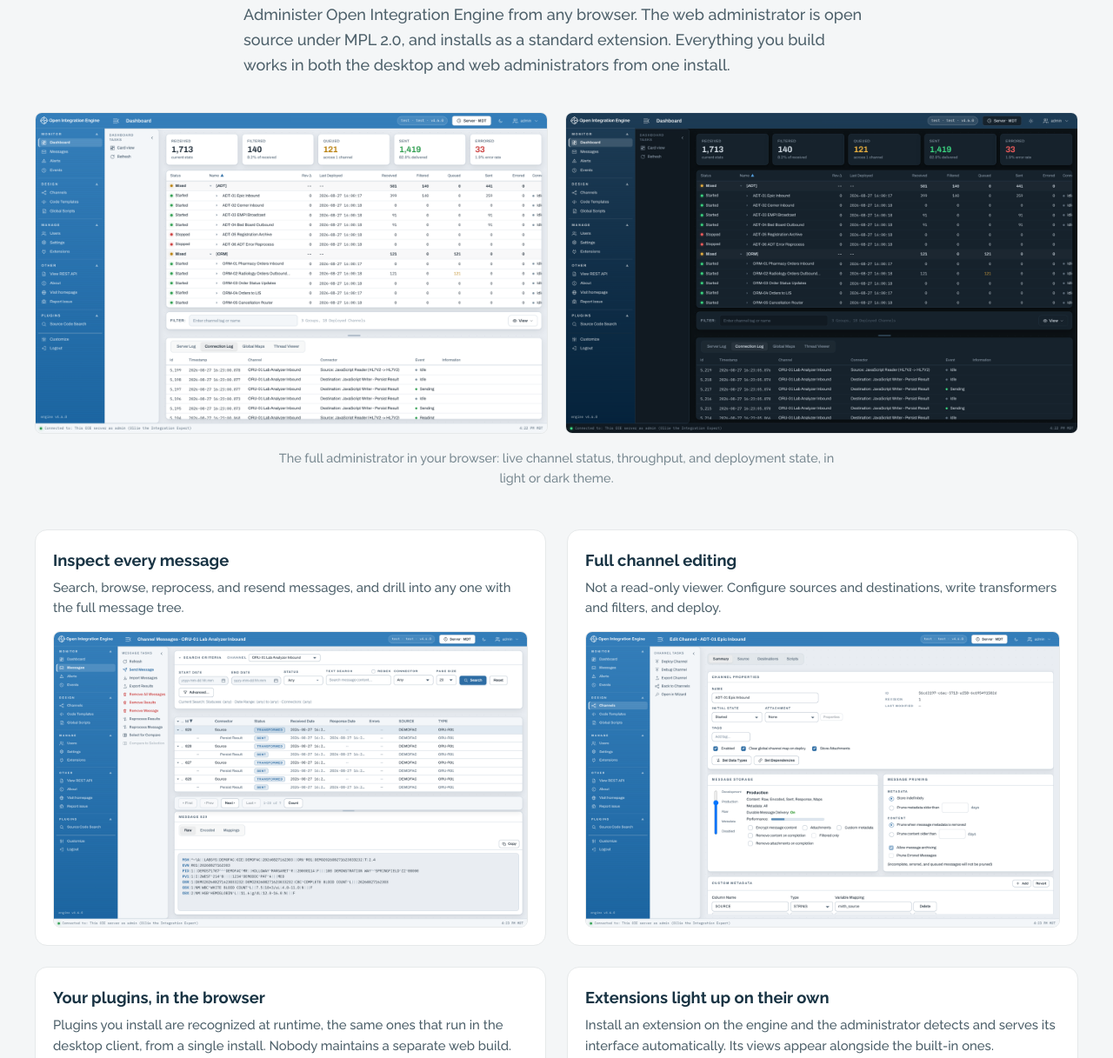
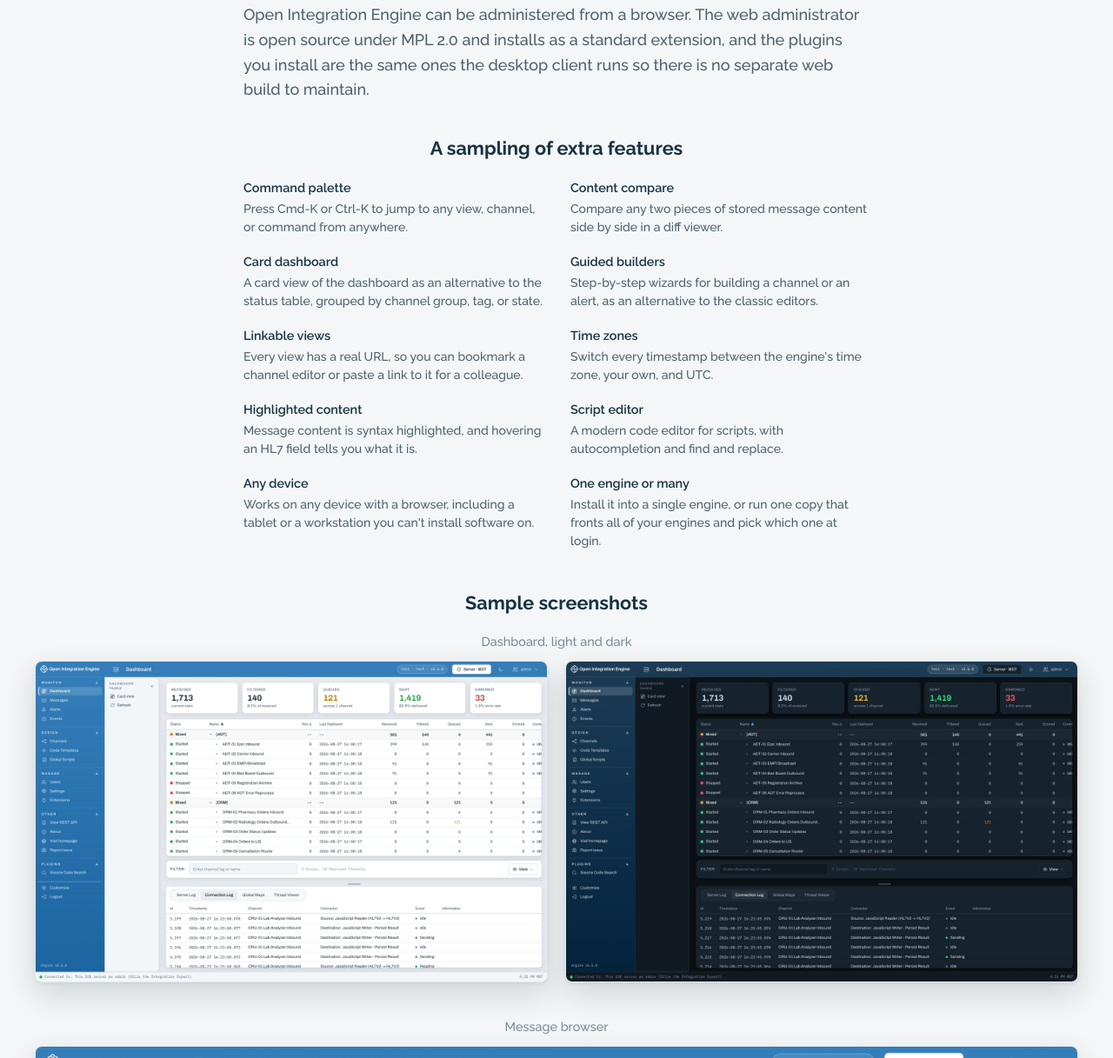
Before and after one commit to pacmano1/oie.org, an Astro site: page /web-administrator in a window 1280 px wide. Shown: the part 308-1525 px from the top of the page at 87% size. Built offline with nearby package versions, Linux system fonts and the light colour scheme; Astro itself is replaced by a stand-in of ours.

Commit message:
Rewrite the web administrator page as a screenshot gallery (#21)

```diff
--- a/src/pages/web-administrator.astro
+++ b/src/pages/web-administrator.astro
@@ -3,35 +3,27 @@
 import PageHero from '../components/PageHero.astro';
 import Icon from '../components/Icon.astro';
 
-type Feature = { title: string; body: string; img: string; alt: string };
+type Shot = { img: string; caption: string; alt: string };
 
-const features: Feature[] = [
+const shots: Shot[] = [
   {
-    title: 'Inspect every message',
-    body:
-      'Search, browse, reprocess, and resend messages, and drill into any one with the full message tree.',
     img: '/images/webadmin/03-message-tree.png',
+    caption: 'Message browser',
     alt: 'Message browser with the message tree',
   },
   {
-    title: 'Full channel editing',
-    body:
-      'Not a read-only viewer. Configure sources and destinations, write transformers and filters, and deploy.',
     img: '/images/webadmin/04-channel-editor.png',
+    caption: 'Channel editor',
     alt: 'Channel editor in the web administrator',
   },
   {
-    title: 'Your plugins, in the browser',
-    body:
-      'Plugins you install are recognized at runtime, the same ones that run in the desktop client, from a single install. Nobody maintains a separate web build.',
     img: '/images/webadmin/05-source-code-search.png',
+    caption: 'Source Code Search plugin',
     alt: 'Source Code Search plugin running in the web administrator',
   },
   {
-    title: 'Extensions light up on their own',
-    body:
-      'Install an extension on the engine and the administrator detects and serves its interface automatically. Its views appear alongside the built-in ones.',
     img: '/images/webadmin/06-extensions.png',
+    caption: 'Extensions',
     alt: 'Extensions page in the web administrator',
   },
 ];
@@ -48,36 +40,75 @@
       <summary>Why does a web interface get its own page?</summary>
       <div class="context__body">
         <p>
-          If you have never administered an engine in this family, here is what the job used to
-          take. This is our own client too, not a competitor's.
+          Mirth and its derivatives including Open Integration Engine have always required the use
+          of a java tool to administer the server and the process to run that tool was this:
         </p>
         <ol>
-          <li>Install an Administration Tool Launcher, not the administrator.</li>
-          <li>The launcher brings its own Java runtime. You may use yours instead, provided it has JavaFX.</li>
-          <li>The launcher downloads the administrator. Close to 90 MB of it.</li>
-          <li>The administrator opens. Log in to a user interface that is twenty years old.</li>
-          <li>Start doing the Administration.</li>
+          <li>Install an Administration Tool Launcher which is not the administrator.</li>
+          <li>The launcher brings its own Java runtime or you can use yours if yours has JavaFX.</li>
+          <li>The launcher downloads the administrator which is close to 90 MB.</li>
+          <li>The administrator opens and you log in.</li>
         </ol>
-        <p class="context__now">Now:</p>
-        <ol>
-          <li>Open a browser and log in.</li>
-          <li>Start doing the Administration.</li>
-        </ol>
-        <p>
-          The web administrator is served by the engine itself, on the same port and behind the same
-          credentials. The desktop Administrator still works against the same engine, so nothing has
-          to move at once.
-        </p>
+        <p class="context__now">With the web administrator, you open a browser and log in.</p>
       </div>
     </details>
 
     <p class="page-lead">
-      Administer Open Integration Engine from any browser. The web administrator is open source
-      under MPL 2.0, and installs as a standard extension. Everything you build works in both the
-      desktop and web administrators from one install.
+      Open Integration Engine can be administered from a browser. The web administrator is open
+      source under MPL 2.0 and installs as a standard extension, and the plugins you install are
+      the same ones the desktop client runs so there is no separate web build to maintain.
     </p>
 
+    <section class="more">
+      <h2 class="section-title">A sampling of extra features</h2>
+      <dl class="more__grid">
+        <div>
+          <dt>Command palette</dt>
+          <dd>Press Cmd-K or Ctrl-K to jump to any view, channel, or command from anywhere.</dd>
+        </div>
+        <div>
+          <dt>Content compare</dt>
+          <dd>Compare any two pieces of stored message content side by side in a diff viewer.</dd>
+        </div>
+        <div>
+          <dt>Card dashboard</dt>
+          <dd>A card view of the dashboard as an alternative to the status table, grouped by channel group, tag, or state.</dd>
+        </div>
+        <div>
+          <dt>Guided builders</dt>
+          <dd>Step-by-step wizards for building a channel or an alert, as an alternative to the classic editors.</dd>
+        </div>
+        <div>
+          <dt>Linkable views</dt>
+          <dd>Every view has a real URL, so you can bookmark a channel editor or paste a link to it for a colleague.</dd>
+        </div>
+        <div>
+          <dt>Time zones</dt>
+          <dd>Switch every timestamp between the engine's time zone, your own, and UTC.</dd>
+        </div>
+        <div>
+          <dt>Highlighted content</dt>
+          <dd>Message content is syntax highlighted, and hovering an HL7 field tells you what it is.</dd>
+        </div>
+        <div>
+          <dt>Script editor</dt>
+          <dd>A modern code editor for scripts, with autocompletion and find and replace.</dd>
+        </div>
+        <div>
+          <dt>Any device</dt>
+          <dd>Works on any device with a browser, including a tablet or a workstation you can't install software on.</dd>
+        </div>
+        <div>
+          <dt>One engine or many</dt>
+          <dd>Install it into a single engine, or run one copy that fronts all of your engines and pick which one at login.</dd>
+        </div>
+      </dl>
+    </section>
+
+    <h2 class="section-title">Sample screenshots</h2>
+
     <section class="lead-shot">
+      <p class="lead-shot__caption">Dashboard, light and dark</p>
       <div class="lead-shot__pair">
         <figure class="screen">
           <img src="/images/webadmin/01-dashboard-light.png" alt="Web administrator dashboard, light theme" loading="lazy" />
@@ -86,27 +117,19 @@
           <img src="/images/webadmin/02-dashboard-dark.png" alt="Web administrator dashboard, dark theme" loading="lazy" />
         </figure>
       </div>
-      <p class="lead-shot__caption">
-        The full administrator in your browser: live channel status, throughput, and deployment
-        state, in light or dark theme.
-      </p>
     </section>
 
-    <ul class="feature-grid">
-      {features.map((f) => (
-        <li class="card card--hover card--lift feature-card">
-          <div class="feature-card__head">
-            <h3>{f.title}</h3>
-            <p>{f.body}</p>
+
+    <div class="gallery">
+      {shots.map((s) => (
+        <figure class="shot">
+          <figcaption>{s.caption}</figcaption>
+          <div class="screen">
+            <img src={s.img} alt={s.alt} loading="lazy" />
           </div>
-          <div class="feature-card__shot">
-            <div class="screen">
-              <img src={f.img} alt={f.alt} loading="lazy" />
-            </div>
-          </div>
-        </li>
+        </figure>
       ))}
-    </ul>
+    </div>
 
     <section class="extend">
       <h2>How do I add web capabilities to my new or existing plugin?</h2>
@@ -192,18 +215,11 @@
   .context li { margin: 0 0 0.4rem; }
   .context__now { font-weight: 600; margin-bottom: 0.75rem; }
 
-  .lead-shot { margin: 0 0 3rem; }
+  .lead-shot { margin: 0 0 2.5rem; }
   .lead-shot__pair {
     display: grid;
     grid-template-columns: 1fr 1fr;
     gap: 1.25rem;
-  }
-  .lead-shot__caption {
-    text-align: center;
-    color: var(--color-text-muted);
-    font-size: 0.9rem;
-    margin: 1rem auto 0;
-    max-width: 640px;
   }
 
   .screen {
@@ -213,33 +229,50 @@
     border: 1px solid var(--color-border);
     border-radius: 8px;
     overflow: hidden;
+    box-shadow: 0 2px 4px rgba(24, 51, 67, 0.06), 0 14px 34px rgba(24, 51, 67, 0.16);
   }
   .screen img { display: block; width: 100%; height: auto; }
 
-  .feature-grid {
-    list-style: none;
-    padding: 0;
+  .more { max-width: 720px; margin: 0 auto 3rem; }
+  .section-title { font-size: 1.35rem; margin: 0 0 1.25rem; text-align: center; }
+  .more p { color: var(--color-base); line-height: 1.6; margin: 0 0 1rem; }
+  .more__grid {
+    display: grid;
+    grid-template-columns: repeat(2, minmax(0, 1fr));
+    gap: 1.1rem 2rem;
     margin: 0;
-    display: grid;
-    grid-template-columns: repeat(2, 1fr);
-    gap: 1.5rem;
+  }
+  .more__grid dt {
+    font-weight: 600;
+    font-size: 0.9rem;
+    color: var(--color-headings);
+    margin: 0 0 0.15rem;
+  }
+  .more__grid dd {
+    margin: 0;
+    font-size: 0.875rem;
+    line-height: 1.5;
+    color: var(--color-base);
   }
 
-  .feature-card { overflow: hidden; display: flex; flex-direction: column; }
-  .feature-card__head { padding: 1.5rem 1.25rem 1rem; }
-  .feature-card__head h3 { font-size: 1.15rem; margin: 0 0 0.5rem; }
-  .feature-card__head p {
-    color: var(--color-base);
-    font-size: 0.93rem;
-    line-height: 1.55;
-    margin: 0;
+  .gallery {
+    display: flex;
+    flex-direction: column;
+    gap: 2.5rem;
   }
 
-  .feature-card__shot { margin-top: auto; padding: 0 1.25rem 1.25rem; }
-  .feature-card__shot .screen { aspect-ratio: 16 / 10; }
-  .feature-card__shot .screen img { height: 100%; object-fit: cover; object-position: top center; }
+  .shot { margin: 0; }
 
-  .extend { max-width: 720px; margin: 3rem auto 0; }
+  .lead-shot__caption,
+  .shot figcaption {
+    color: var(--color-text-muted);
+    font-size: 0.9rem;
+    line-height: 1.5;
+    text-align: center;
+    margin: 0 0 0.75rem;
+  }
+
+  .extend { max-width: 720px; margin: 3.5rem auto 0; }
   .extend h2 { font-size: 1.35rem; margin: 0 0 1rem; }
   .extend p { color: var(--color-base); line-height: 1.6; margin: 0 0 1rem; }
   .extend__link {
@@ -261,7 +294,8 @@
   .cta__secondary { font-weight: 600; }
 
   @media (max-width: 720px) {
+    .more__grid { grid-template-columns: 1fr; }
     .lead-shot__pair { grid-template-columns: 1fr; }
-    .feature-grid { grid-template-columns: 1fr; }
+    .gallery { gap: 2rem; }
   }
 </style>
```
